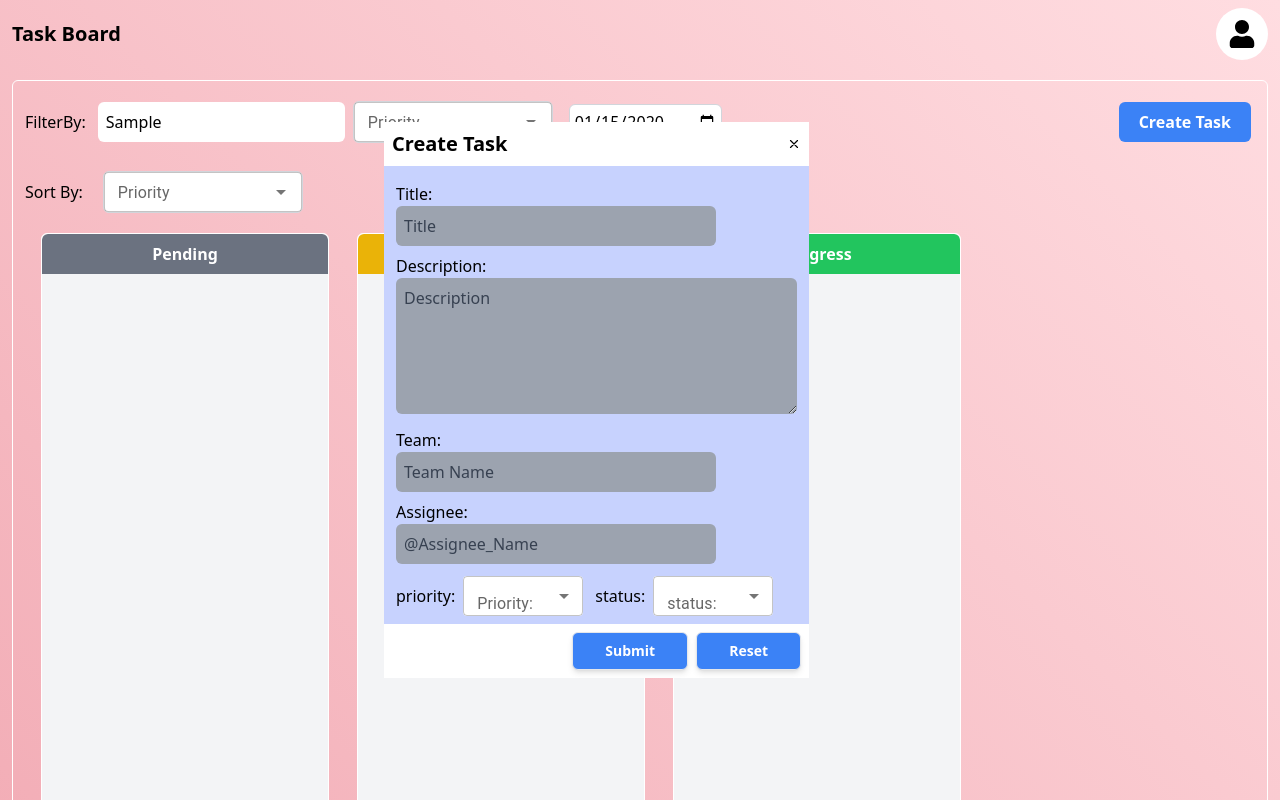
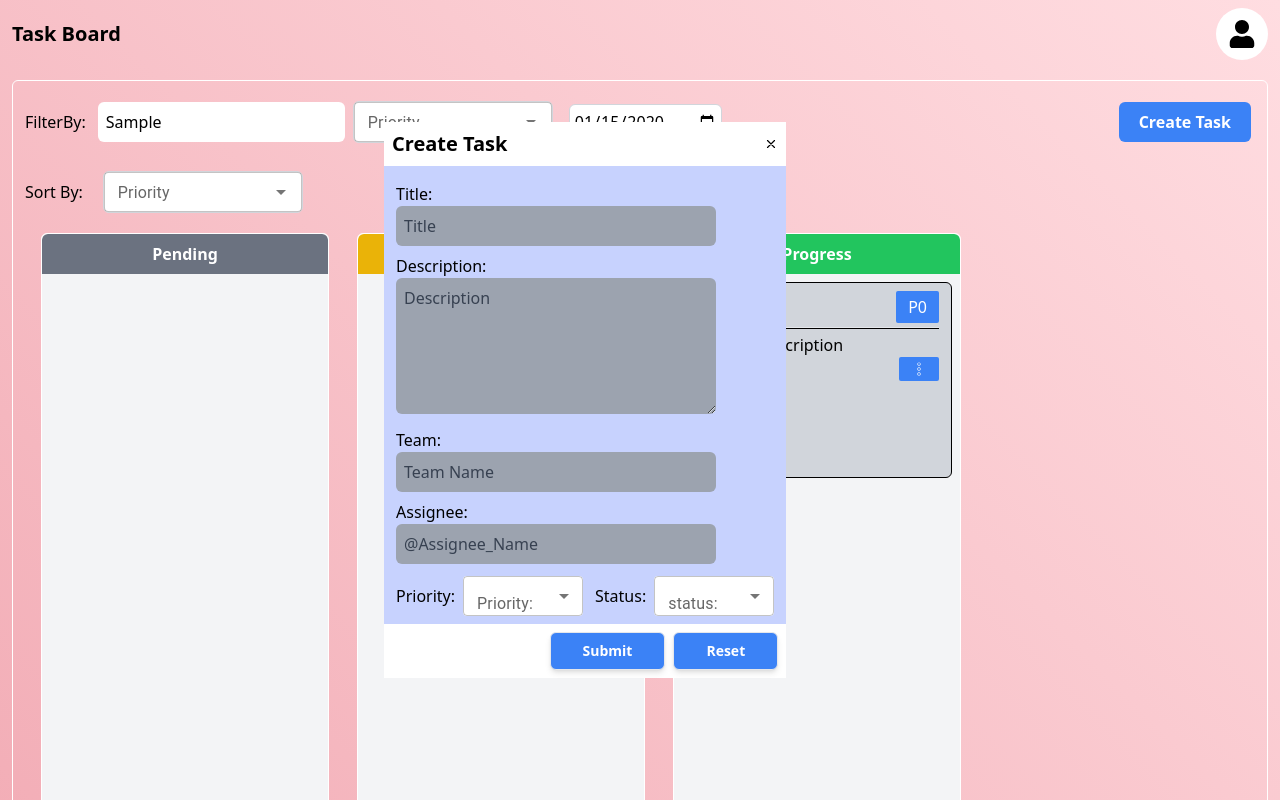
Before and after one commit to kumarkshitij171/React-Task-App, a React (Vite) app: page / in a window 1280 px wide. Both pictures are taken after typing "Sample", "Sample", "2020-01-15" into the empty fields and a click on the button "Create Task". Shown: the top 800 px of the page. Built offline with nearby package versions, Linux system fonts and the light colour scheme.

Commit message:
Implemented Search and Sort functionality

```diff
--- a/src/App.jsx
+++ b/src/App.jsx
@@ -5,18 +5,19 @@ import Autocomplete from '@mui/material/Autocomplete';
 import Card from "./components/Card";
 import ModalComponent from "./components/Modal";
 import { useDispatch, useSelector } from "react-redux";
-import { changeInitalState } from "./features/task/taskSlice";
+import { changeInitalState, resetTask } from "./features/task/taskSlice";
 
 function App() {
   const [openModal, setOpenModal] = useState(false);
   const [assigneeFilter, setAsigneeFilter] = useState("")
-  const [priorityFilter, setPriorityFilter] = useState('');
+  const [priorityFilter, setPriorityFilter] = useState('')
+  const [sortFilter, setSortFilter] = useState('')
   const AllTask = useSelector(state => state.tasks)
   const dispatch = useDispatch()
 
   useEffect(() => {
     if (priorityFilter.length === 0) {
-      dispatch(changeInitalState(AllTask));
+      dispatch(resetTask());
       return;
     }
     const filterTask = AllTask
@@ -32,10 +33,9 @@ function App() {
   }, [priorityFilter])
 
 
-
   useEffect(() => {
     if (assigneeFilter.length == 0) {
-      dispatch(changeInitalState(AllTask));
+      dispatch(resetTask());
       return;
     }
     const filterTask = AllTask
@@ -50,6 +50,28 @@ function App() {
     dispatch(changeInitalState(filterTask))
 
   }, [assigneeFilter])
+
+  useEffect(() => {
+    if (sortFilter.length == 0) {
+      dispatch(resetTask());
+      return;
+    }
+    const filterTask = [...AllTask]
+      .sort((a, b) => {
+        if (sortFilter === "Priority") {
+          const priorityA = parseInt(a.priority.slice(1));
+          const priorityB = parseInt(b.priority.slice(1));
+          return priorityB - priorityA;
+        }
+        if (sortFilter === "Asignee") {
+          return a.asignee.localeCompare(b.asignee)
+        }
+        if (sortFilter === "Team") {
+          return a.team.localeCompare(b.team)
+        }
+      })
+    dispatch(changeInitalState(filterTask))
+  }, [sortFilter])
 
   return (
     <>
@@ -87,7 +109,7 @@ function App() {
           />
           <input
             type="date"
-            placeholder="Search"
+            placeholder="dd-mm-yyyy"
             className="border border-gray-300 rounded-md p-1 m-2" />
 
           <button
@@ -109,6 +131,10 @@ function App() {
             options={SortList}
             size="small"
             sx={{ width: 200 }}
+            inputValue={sortFilter}
+            onInputChange={(event, newInputValue) => {
+              setSortFilter(newInputValue);
+            }}
             renderInput={(params) => <TextField {...params} label="Priority" />}
           />
 
@@ -142,6 +168,4 @@ const SortList = [
   { label: "Team" },
 ]
 
-
-
 export default App
--- a/src/components/Modal.jsx
+++ b/src/components/Modal.jsx
@@ -116,25 +116,25 @@ export default function ModalComponent({ openModal, setOpenModal, Type, id, myte
                     {modalType === 'Edit' &&
                         <div>
                             <label className='block mt-2'>Title: </label>
-                            <div className='bg-gray-400 p-2 rounded-md border-black placeholder-gray-700 w-80' type="text" >
+                            <div className='bg-gray-400 p-2 rounded-md border-black placeholder-gray-700 w-[16rem] md:w-80' type="text" >
                                 {mytitle}
                             </div>
                             <label className='block mt-2'>Description: </label>
-                            <div className="bg-gray-400 p-2 rounded-md border-black placeholder-gray-700">
+                            <div className="bg-gray-400 p-2 rounded-md border-black placeholder-gray-700 w-[16rem] md:w-80">
                                 {mydescription}
                             </div>
                             <label className='block mt-2'>Team: </label>
-                            <div className='bg-gray-400 p-2 rounded-md border-black placeholder-gray-700 w-80' type="text" >
+                            <div className='bg-gray-400 p-2 rounded-md border-black placeholder-gray-700 w-[16rem] md:w-80' type="text" >
                                 {myteam}
                             </div>
                             <label className='block mt-2'>Assignee: </label>
-                            <div className='bg-gray-400 p-2 rounded-md border-black placeholder-gray-700 w-80' type="text" >
+                            <div className='bg-gray-400 p-2 rounded-md border-black placeholder-gray-700 w-[16rem] md:w-80' type="text" >
                                 @ {myasignee}
                             </div>
 
-                            <div className="flex gap-3">
+                            <div className="flex gap-3 flex-wrap">
                                 <div className="flex gap-2 mt-3 items-center">
-                                    priority:
+                                    Priority:
                                     <Box sx={{ minWidth: 120 }}>
                                         <FormControl fullWidth>
                                             <InputLabel id="demo-simple-select-label">Priority: </InputLabel>
@@ -155,7 +155,7 @@ export default function ModalComponent({ openModal, setOpenModal, Type, id, myte
                                     </Box>
                                 </div>
                                 <div className="flex gap-2 mt-3 items-center">
-                                    status:
+                                    Status:
                                     <Box sx={{ minWidth: 120 }}>
                                         <FormControl fullWidth>
                                             <InputLabel id="demo-simple-select-label">status: </InputLabel>
@@ -187,7 +187,7 @@ export default function ModalComponent({ openModal, setOpenModal, Type, id, myte
                             <input
                                 value={title}
                                 onChange={(e) => { setTitle(e.target.value) }}
-                                className='bg-gray-400 p-2 rounded-md border-black placeholder-gray-700 w-80'
+                                className='bg-gray-400 p-2 rounded-md border-black placeholder-gray-700 w-[16rem] md:w-80'
                                 type="text"
                                 placeholder='Title' />
 
@@ -197,14 +197,14 @@ export default function ModalComponent({ openModal, setOpenModal, Type, id, myte
                                 rows={5}
                                 value={description}
                                 onChange={(e) => { setDescription(e.target.value) }}
-                                className="bg-gray-400 p-2 rounded-md border-black placeholder-gray-700"
+                                className="bg-gray-400 p-2 rounded-md border-black placeholder-gray-700 w-[16rem] md:w-80"
                                 placeholder='Description' />
 
                             <label className='block mt-2'>Team: </label>
                             <input
                                 value={team}
                                 onChange={(e) => { setTeam(e.target.value) }}
-                                className='bg-gray-400 p-2 rounded-md border-black placeholder-gray-700 w-80'
+                                className='bg-gray-400 p-2 rounded-md border-black placeholder-gray-700 w-[16rem] md:w-80'
                                 placeholder='Team Name'
                                 type="text" />
 
@@ -212,13 +212,13 @@ export default function ModalComponent({ openModal, setOpenModal, Type, id, myte
                             <input
                                 value={asignee}
                                 onChange={(e) => { setAsignee(e.target.value) }}
-                                className='bg-gray-400 p-2 rounded-md border-black placeholder-gray-700 w-80'
+                                className='bg-gray-400 p-2 rounded-md border-black placeholder-gray-700 w-[16rem] md:w-80'
                                 placeholder='@Assignee_Name'
                                 type="text" />
 
-                            <div className="flex gap-3">
-                                <div className="flex gap-2 mt-3 items-center">
-                                    priority:
+                            <div className="flex gap-3 flex-wrap">
+                                <div className="flex gap-2 mt-3 items-center ">
+                                    Priority:
                                     <Box sx={{ minWidth: 120 }}>
                                         <FormControl fullWidth>
                                             <InputLabel id="demo-simple-select-label">Priority: </InputLabel>
@@ -239,7 +239,7 @@ export default function ModalComponent({ openModal, setOpenModal, Type, id, myte
                                     </Box>
                                 </div>
                                 <div className="flex gap-2 mt-3 items-center">
-                                    status:
+                                    Status:
                                     <Box sx={{ minWidth: 120 }}>
                                         <FormControl fullWidth>
                                             <InputLabel id="demo-simple-select-label">status: </InputLabel>
--- a/src/features/task/taskSlice.js
+++ b/src/features/task/taskSlice.js
@@ -11,7 +11,18 @@ const initialState = {
             priority: "P0",
             status: "Progress"
         },
-
+    ],
+    // copy of original state
+    copyTask: [
+        {
+            id: 1,
+            title: "Hello world",
+            description: "This is a description",
+            team: "Team1",
+            asignee: "User1",
+            priority: "P0",
+            status: "Progress"
+        },
     ]
 }
 
@@ -30,9 +41,13 @@ export const AllTasks = createSlice({
                 status: action.payload.status
             }
             state.tasks.push(task)
+            state.copyTask.push(task)
         },
         removeTask: (state, action) => {
             state.tasks = state.tasks.filter((task) => task.id !== action.payload)
+            state.copyTask = state.copyTask.filter((task) => task.id !== action.payload)
+
+            state.copyTask = state.tasks
         },
         changeStatus: (state, action) => {
             const { id, status, priority } = action.payload
@@ -41,13 +56,18 @@ export const AllTasks = createSlice({
                 task.status = status
                 task.priority = priority
             }
+
+            state.copyTask = state.tasks
         },
-        changeInitalState: (state, action) => {
+        changeInitalState: (state,action) => {
             state.tasks = action.payload
+        },
+        resetTask: (state)=>{
+            state.tasks = state.copyTask
         }
     }
 })
 
-export const { addTask, removeTask, changeStatus,changeInitalState,filterByStatus } = AllTasks.actions
+export const { addTask, removeTask, changeStatus, changeInitalState,resetTask } = AllTasks.actions
 
 export default AllTasks.reducer
```
